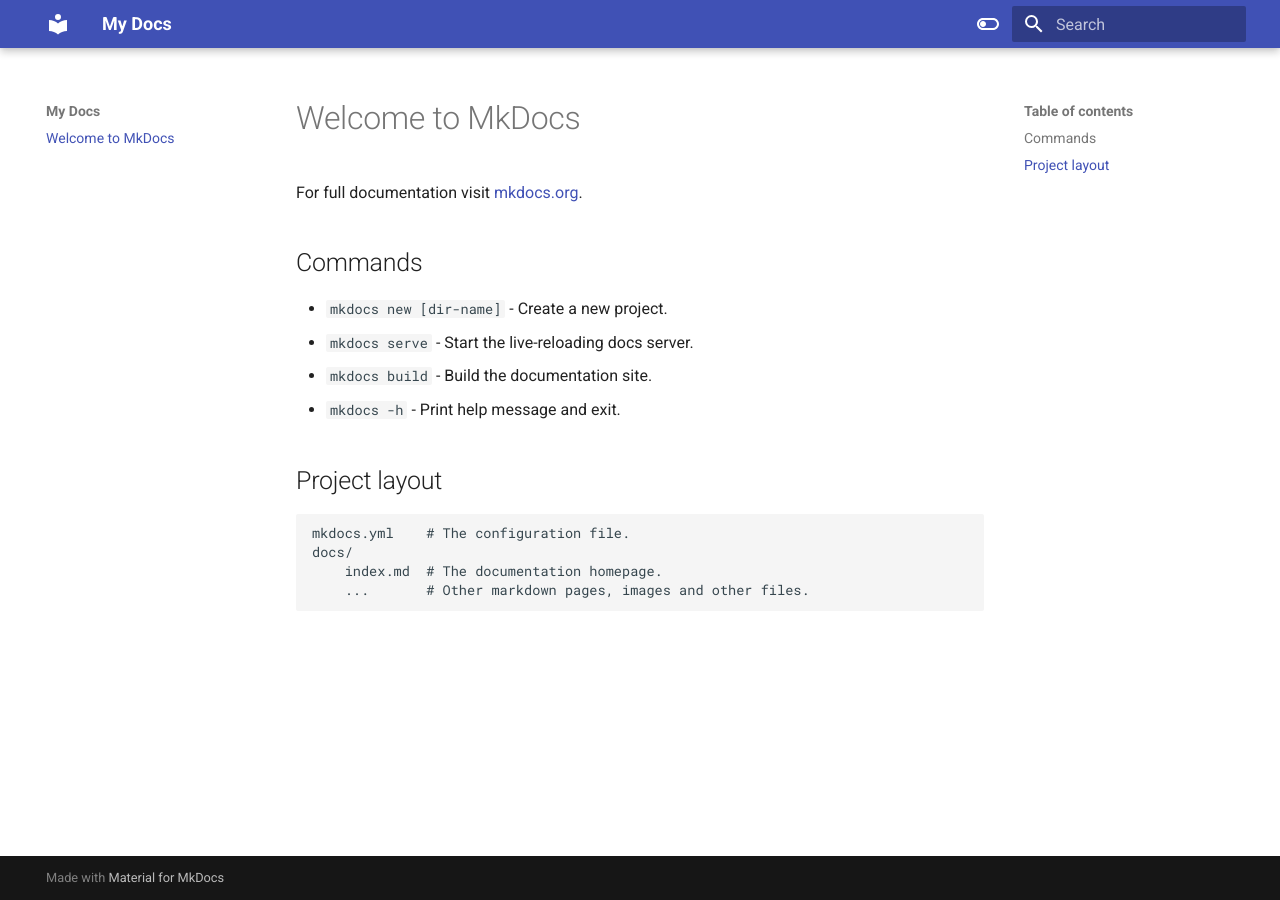
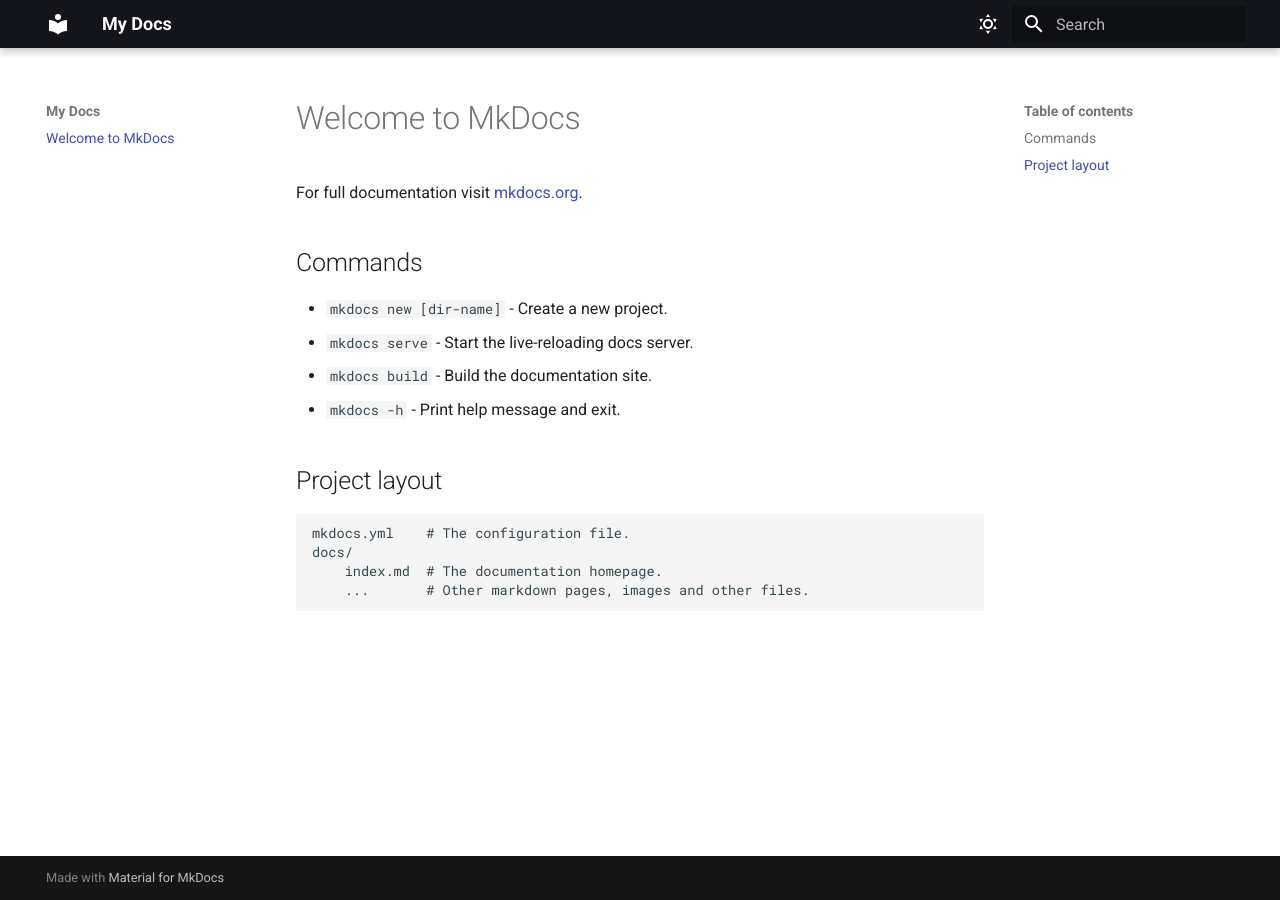
Before and after one commit to HEKUCHAN/VTA-Book, an MkDocs documentation site: the page built from docs/index.md, in a window 1280 px wide. Built offline with MkDocs 1.6.1 and Material for MkDocs 9.7.7, drawn with Linux system fonts in a browser that asks for light colours.

Commit message:
change icon and color

```diff
--- a/mkdocs.yml
+++ b/mkdocs.yml
@@ -3,14 +3,16 @@
   name: material
   palette:
     - media: "(prefers-color-scheme: light)"
+      primary: black
       scheme: default
       toggle:
-        icon: material/toggle-switch-off-outline
+        icon: material/weather-sunny
         name: Switch to dark mode
     - media: "(prefers-color-scheme: dark)"
+      primary: white
       scheme: slate
       toggle:
-        icon: material/toggle-switch
+        icon: material/weather-night
         name: Switch to light mode
 markdown_extensions:
   - tables
```
